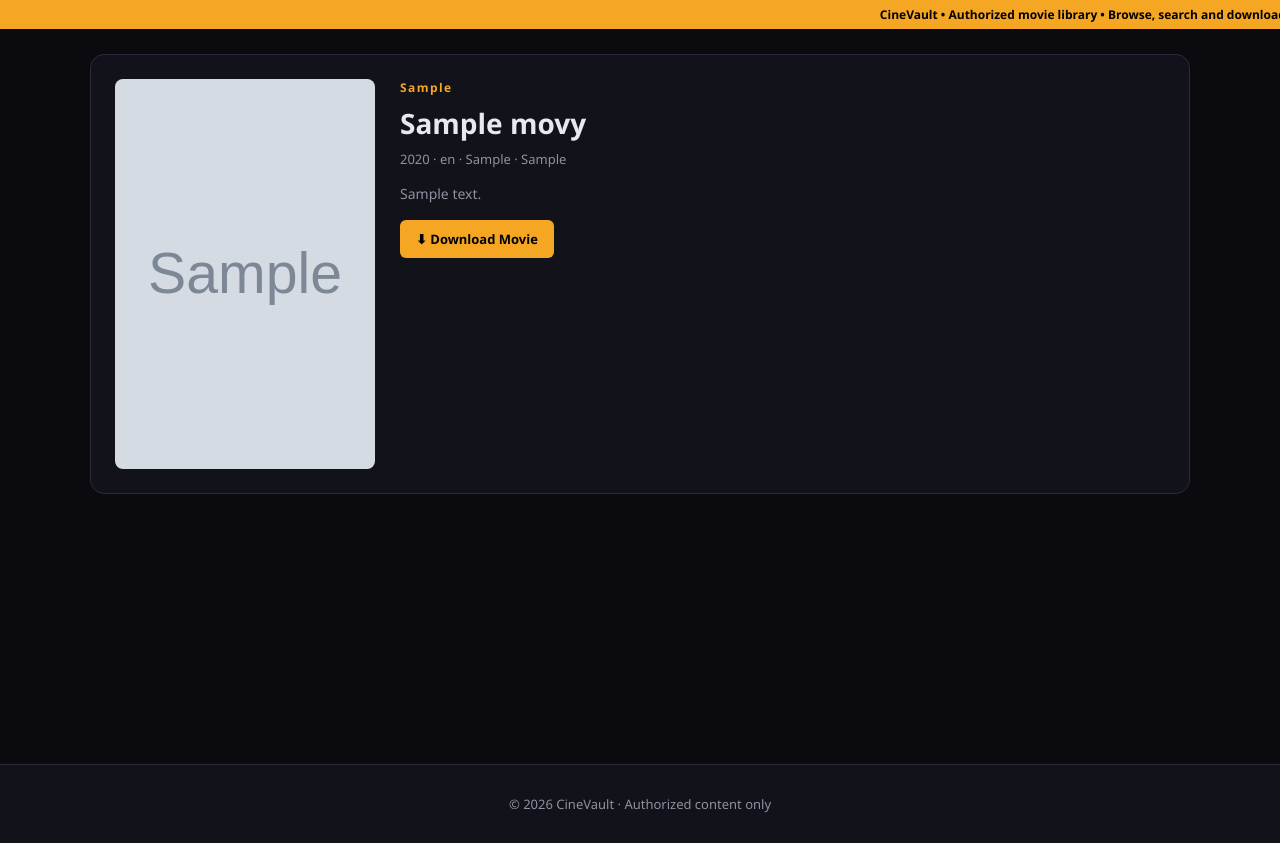
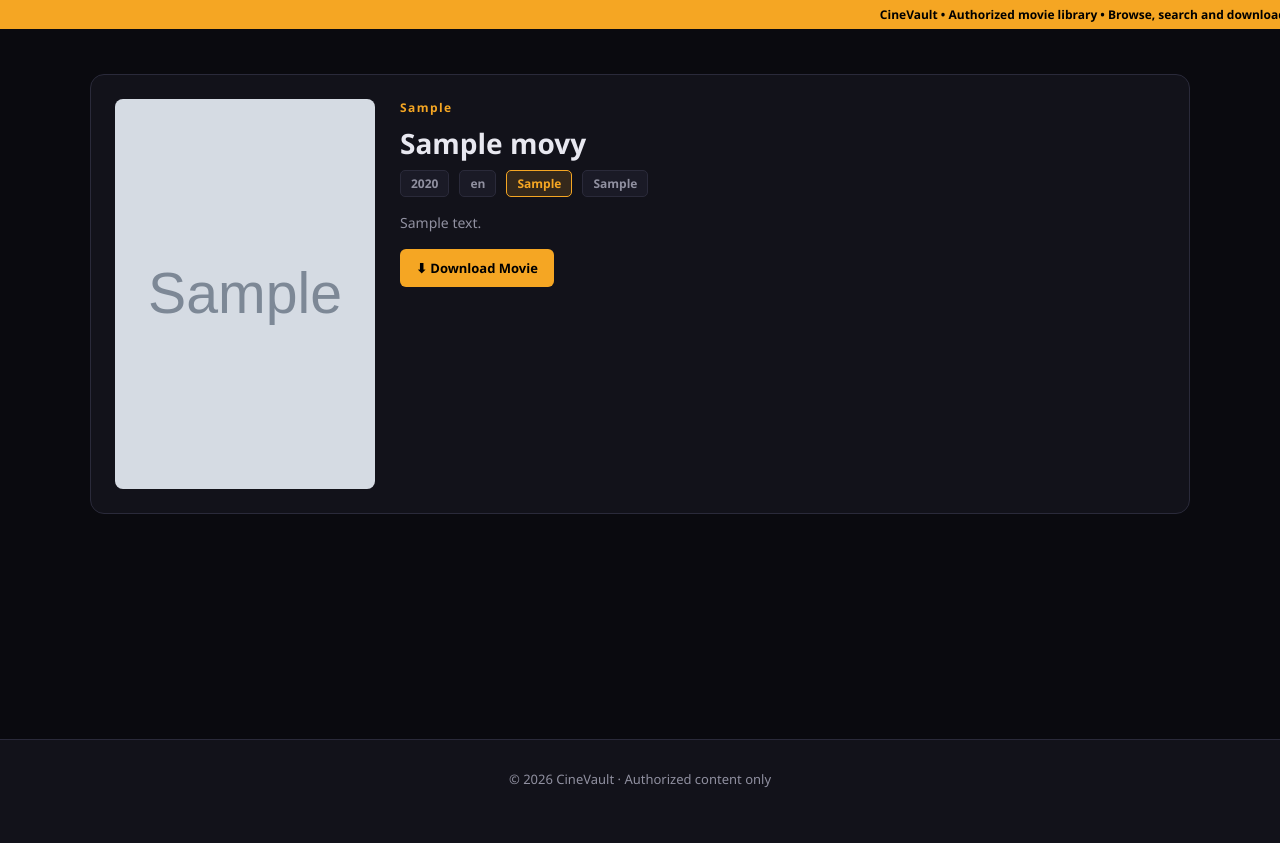
Before and after one commit to akshay1312ff/Akshu700_Admin, a Flask app: a page that uses templates/movie.html in a window 1280 px wide. Shown: the part 60-903 px from the top of the page. After the commit the page ends 848 px from the top, so only its background shows below. Run offline with Flask 3, Linux system fonts and the light colour scheme; tables that the repository leaves empty hold one stand-in row (values such as "Sample post"); grey boxes marked "Sample" are stand-in pictures.

Commit message:
Update CineVault templates for new visual theme

```diff
--- a/templates/movie.html
+++ b/templates/movie.html
@@ -1 +1 @@
-{% extends 'base.html' %}{% block title %}{{movie['title']}} — CineVault{% endblock %}{% block content %}<div class="detail">{% if movie['poster'] %}<img class="detail-poster" src="{{url_for('media',name=movie['poster'])}}">{% endif %}<div><p class="eyebrow">{{movie['genre'] or 'MOVIE'}}</p><h1>{{movie['title']}}</h1><div class="meta">{{movie['year'] or '—'}} · {{movie['language']}} · {{movie['quality'] or 'HD'}}{% if movie['size'] %} · {{movie['size']}}{% endif %}</div><p class="desc">{{movie['description'] or 'Authorized movie listing.'}}</p>{% if movie['movie_file'] %}<a class="btn" href="{{url_for('download',movie_id=movie['id'])}}">⬇ Download Movie</a>{% else %}<p class="notice">Download file is not available yet.</p>{% endif %}</div></div>{% endblock %}
+{% extends 'base.html' %}{% block title %}{{movie['title']}} — CineVault{% endblock %}{% block content %}<div class="container"><div class="detail">{% if movie['poster'] %}<img class="detail-poster" src="{{url_for('media',name=movie['poster'])}}" alt="{{movie['title']}}">{% else %}<div class="detail-poster poster-placeholder">🎬</div>{% endif %}<div><p class="eyebrow">{{movie['genre'] or 'MOVIE'}}</p><h1>{{movie['title']}}</h1><div class="meta"><span class="tag">{{movie['year'] or '—'}}</span><span class="tag">{{movie['language']}}</span><span class="tag tag-accent">{{movie['quality'] or 'HD'}}</span>{% if movie['size'] %}<span class="tag">{{movie['size']}}</span>{% endif %}</div><p class="desc">{{movie['description'] or 'Authorized movie listing.'}}</p>{% if movie['movie_file'] %}<a class="btn" href="{{url_for('download',movie_id=movie['id'])}}">⬇ Download Movie</a>{% else %}<p class="notice">Download file is not available yet.</p>{% endif %}</div></div></div>{% endblock %}
```
